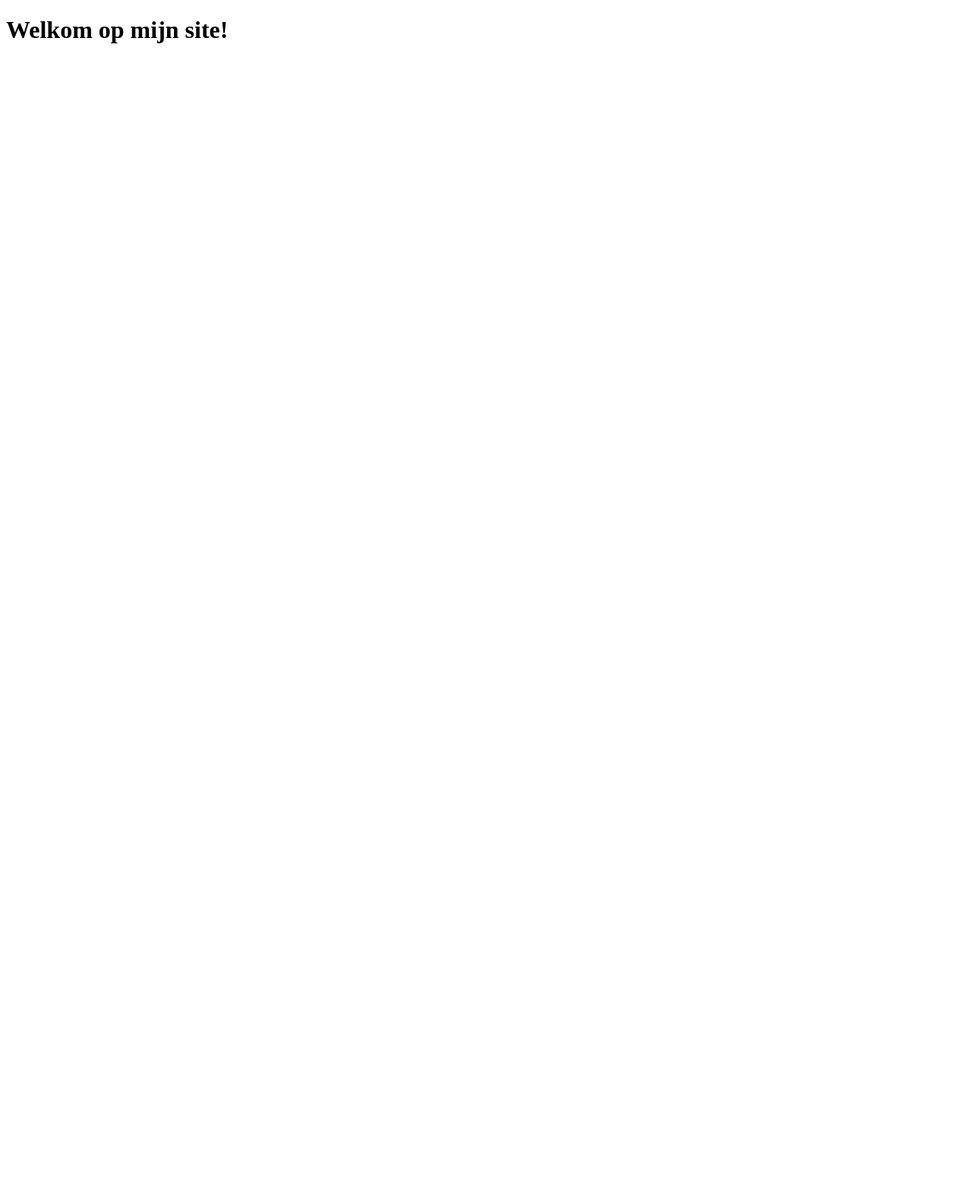
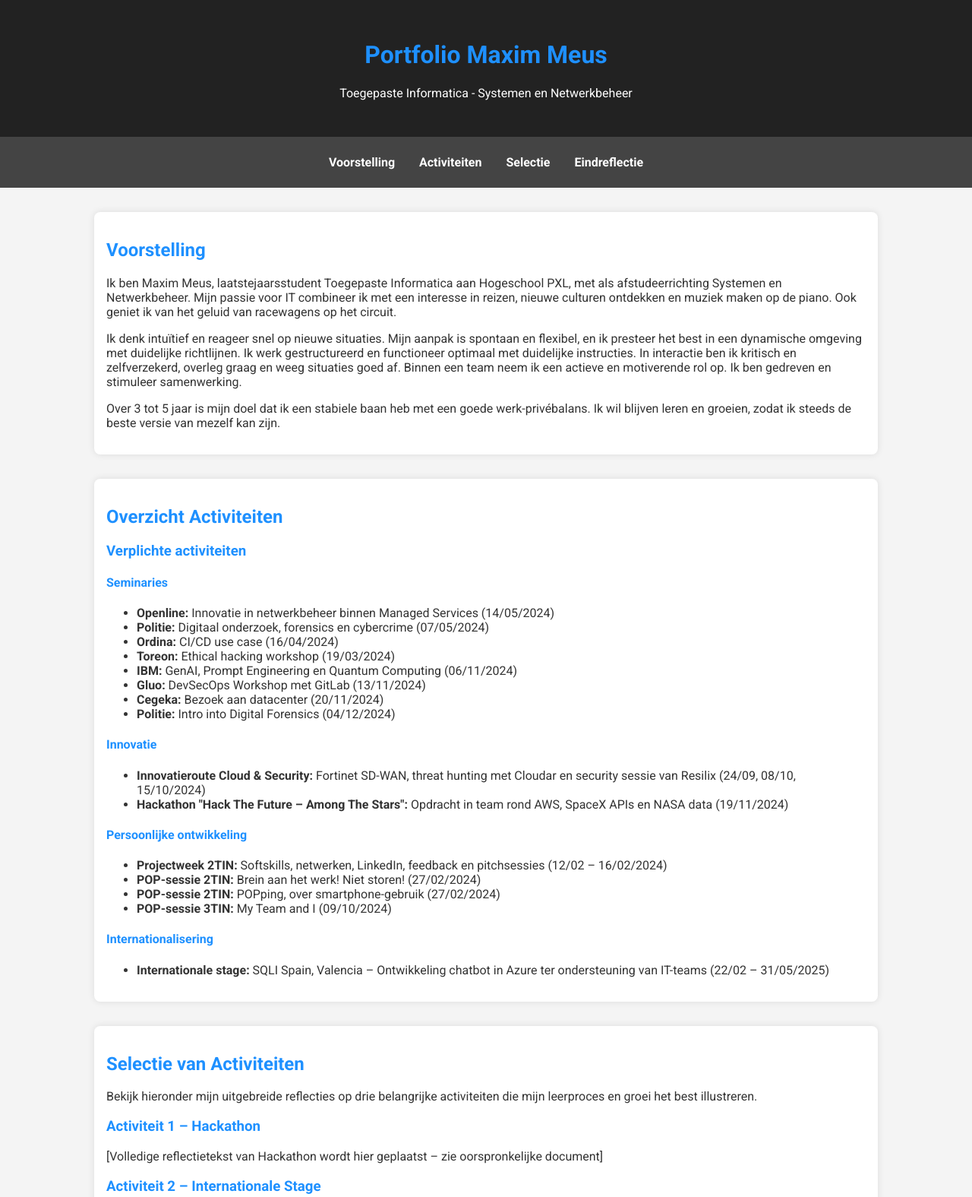
Before and after one commit to MaximMeusPXL/maximmeus, a plain HTML site: page index.html in a window 1280 px wide. Shown: the top 1575 px of the page at 76% size. Before the commit the page ends 800 px from the top, so only its background shows below. Drawn offline with Linux system fonts and the light colour scheme.

Commit message:
portolio

```diff
--- a/index.html
+++ b/index.html
@@ -1,9 +1,133 @@
 <!DOCTYPE html>
-<html>
+<html lang="nl">
 <head>
-    <title>Mijn Website</title>
+  <meta charset="UTF-8">
+  <meta name="viewport" content="width=device-width, initial-scale=1.0">
+  <title>Portfolio Maxim Meus</title>
+  <link href="https://fonts.googleapis.com/css2?family=Roboto:wght@400;700&display=swap" rel="stylesheet">
+  <style>
+    body {
+      margin: 0;
+      font-family: 'Roboto', sans-serif;
+      background-color: #f4f4f4;
+      color: #333;
+    }
+    header {
+      background-color: #222;
+      color: white;
+      padding: 2rem;
+      text-align: center;
+    }
+    nav {
+      display: flex;
+      justify-content: center;
+      background: #444;
+      padding: 1rem;
+      flex-wrap: wrap;
+    }
+    nav a {
+      color: white;
+      text-decoration: none;
+      margin: 0.5rem 1rem;
+      font-weight: bold;
+    }
+    nav a:hover {
+      text-decoration: underline;
+    }
+    section {
+      max-width: 1000px;
+      margin: 2rem auto;
+      padding: 1rem;
+      background: white;
+      border-radius: 8px;
+      box-shadow: 0 0 10px rgba(0,0,0,0.1);
+    }
+    h1, h2, h3, h4 {
+      color: #1e90ff;
+    }
+    footer {
+      text-align: center;
+      padding: 2rem;
+      background: #222;
+      color: white;
+      margin-top: 3rem;
+    }
+  </style>
 </head>
 <body>
-    <h1>Welkom op mijn site!</h1>
+  <header>
+    <h1>Portfolio Maxim Meus</h1>
+    <p>Toegepaste Informatica - Systemen en Netwerkbeheer</p>
+  </header>
+  <nav>
+    <a href="#voorstelling">Voorstelling</a>
+    <a href="#activiteiten">Activiteiten</a>
+    <a href="#selectie">Selectie</a>
+    <a href="#reflectie">Eindreflectie</a>
+  </nav>
+
+  <section id="voorstelling">
+    <h2>Voorstelling</h2>
+    <p>Ik ben Maxim Meus, laatstejaarsstudent Toegepaste Informatica aan Hogeschool PXL, met als afstudeerrichting Systemen en Netwerkbeheer. Mijn passie voor IT combineer ik met een interesse in reizen, nieuwe culturen ontdekken en muziek maken op de piano. Ook geniet ik van het geluid van racewagens op het circuit.</p>
+    <p>Ik denk intuïtief en reageer snel op nieuwe situaties. Mijn aanpak is spontaan en flexibel, en ik presteer het best in een dynamische omgeving met duidelijke richtlijnen. Ik werk gestructureerd en functioneer optimaal met duidelijke instructies. In interactie ben ik kritisch en zelfverzekerd, overleg graag en weeg situaties goed af. Binnen een team neem ik een actieve en motiverende rol op. Ik ben gedreven en stimuleer samenwerking.</p>
+    <p>Over 3 tot 5 jaar is mijn doel dat ik een stabiele baan heb met een goede werk-privébalans. Ik wil blijven leren en groeien, zodat ik steeds de beste versie van mezelf kan zijn.</p>
+  </section>
+
+  <section id="activiteiten">
+    <h2>Overzicht Activiteiten</h2>
+    <h3>Verplichte activiteiten</h3>
+    <h4>Seminaries</h4>
+    <ul>
+      <li><strong>Openline:</strong> Innovatie in netwerkbeheer binnen Managed Services (14/05/2024)</li>
+      <li><strong>Politie:</strong> Digitaal onderzoek, forensics en cybercrime (07/05/2024)</li>
+      <li><strong>Ordina:</strong> CI/CD use case (16/04/2024)</li>
+      <li><strong>Toreon:</strong> Ethical hacking workshop (19/03/2024)</li>
+      <li><strong>IBM:</strong> GenAI, Prompt Engineering en Quantum Computing (06/11/2024)</li>
+      <li><strong>Gluo:</strong> DevSecOps Workshop met GitLab (13/11/2024)</li>
+      <li><strong>Cegeka:</strong> Bezoek aan datacenter (20/11/2024)</li>
+      <li><strong>Politie:</strong> Intro into Digital Forensics (04/12/2024)</li>
+    </ul>
+
+    <h4>Innovatie</h4>
+    <ul>
+      <li><strong>Innovatieroute Cloud & Security:</strong> Fortinet SD-WAN, threat hunting met Cloudar en security sessie van Resilix (24/09, 08/10, 15/10/2024)</li>
+      <li><strong>Hackathon "Hack The Future – Among The Stars":</strong> Opdracht in team rond AWS, SpaceX APIs en NASA data (19/11/2024)</li>
+    </ul>
+
+    <h4>Persoonlijke ontwikkeling</h4>
+    <ul>
+      <li><strong>Projectweek 2TIN:</strong> Softskills, netwerken, LinkedIn, feedback en pitchsessies (12/02 – 16/02/2024)</li>
+      <li><strong>POP-sessie 2TIN:</strong> Brein aan het werk! Niet storen! (27/02/2024)</li>
+      <li><strong>POP-sessie 2TIN:</strong> POPping, over smartphone-gebruik (27/02/2024)</li>
+      <li><strong>POP-sessie 3TIN:</strong> My Team and I (09/10/2024)</li>
+    </ul>
+
+    <h4>Internationalisering</h4>
+    <ul>
+      <li><strong>Internationale stage:</strong> SQLI Spain, Valencia – Ontwikkeling chatbot in Azure ter ondersteuning van IT-teams (22/02 – 31/05/2025)</li>
+    </ul>
+  </section>
+
+  <section id="selectie">
+    <h2>Selectie van Activiteiten</h2>
+    <p>Bekijk hieronder mijn uitgebreide reflecties op drie belangrijke activiteiten die mijn leerproces en groei het best illustreren.</p>
+    <h3>Activiteit 1 – Hackathon</h3>
+    <p>[Volledige reflectietekst van Hackathon wordt hier geplaatst – zie oorspronkelijke document]</p>
+
+    <h3>Activiteit 2 – Internationale Stage</h3>
+    <p>[Volledige reflectietekst van Stage in Valencia wordt hier geplaatst – zie oorspronkelijke document]</p>
+
+    <h3>Activiteit 3 – POP-sessie 3TIN</h3>
+    <p>[Volledige reflectietekst van POP-sessie My Team and I wordt hier geplaatst – zie oorspronkelijke document]</p>
+  </section>
+
+  <section id="reflectie">
+    <h2>Eindreflectie</h2>
+    <p>[Volledige eindreflectietekst wordt hier geplaatst – zie oorspronkelijke document]</p>
+  </section>
+
+  <footer>
+    <p>&copy; 2025 Maxim Meus • Portfolio I-Talent</p>
+  </footer>
 </body>
 </html>
```
